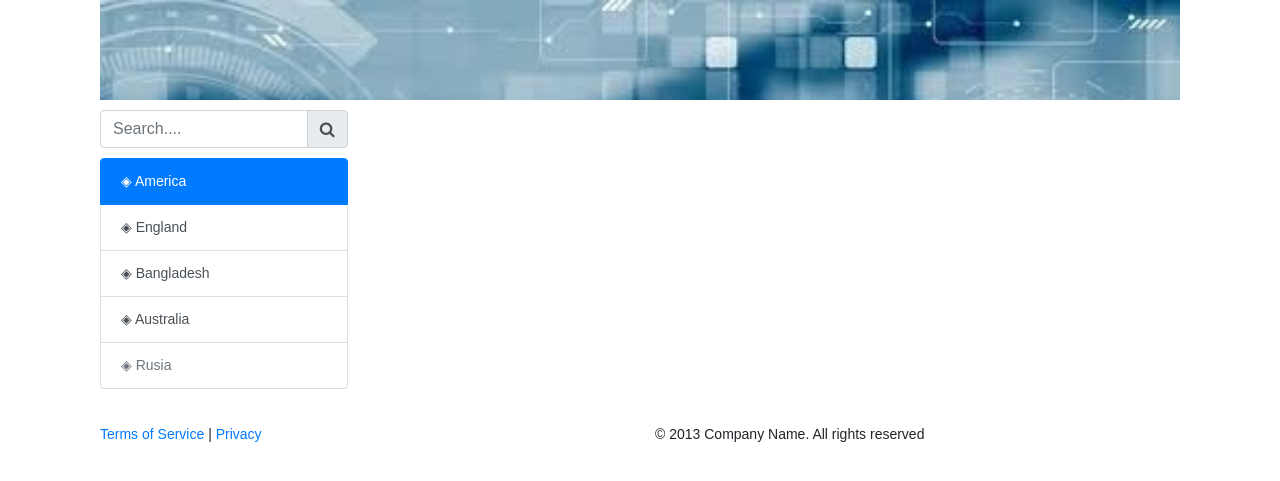
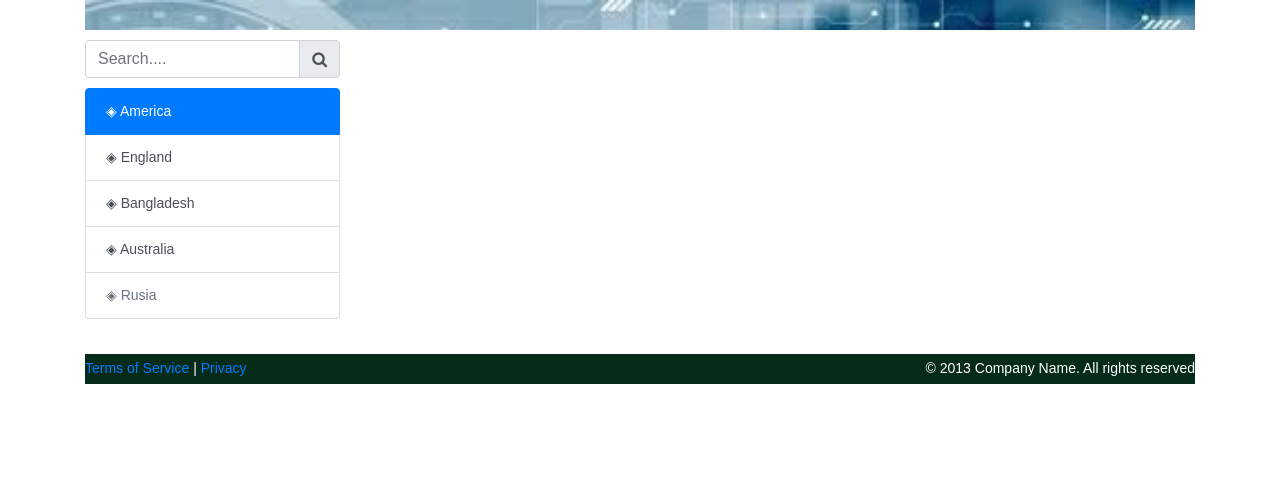
Before and after one commit to shahin-it/ciBlog, a CodeIgniter app: the page made by application/views/template/_site.php in a window 1280 px wide. Shown: the top 481 px of the page. Run offline with CodeIgniter, Linux system fonts and the light colour scheme; data that the repository does not hold is empty; some libraries are stand-ins or nearby versions.

Commit message:
css updated

```diff
--- a/application/controllers/Welcome.php
+++ b/application/controllers/Welcome.php
@@ -22,7 +22,7 @@ class Welcome extends CI_Controller {
     function __construct() {
         parent::__construct();
         $this->load->helper('url');
-        $this->output->set_template('_admin');
+        $this->output->set_template('_site');
     }
 
     public function index() {
--- a/application/views/template/_site.php
+++ b/application/views/template/_site.php
@@ -20,27 +20,25 @@
 
         <?php
         /** -- Copy from here -- */
-  if(!empty($meta))
-    foreach($meta as $name=>$content) {
+        if (!empty($meta))
+            foreach ($meta as $name => $content) {
                 echo "\n\t\t";
                 ?><meta name="<?php echo $name; ?>" content="<?php echo $content; ?>" /><?php
             }
         echo "\n";
 
-    if(!empty($canonical))
-    {
+        if (!empty($canonical)) {
             echo "\n\t\t";
-      ?><link rel="canonical" href="<?php echo $canonical?>" /><?php
-
+            ?><link rel="canonical" href="<?php echo $canonical ?>" /><?php
         }
         echo "\n\t";
 
-    foreach($css as $file) {
+        foreach ($css as $file) {
             echo "\n\t\t";
             ?><link rel="stylesheet" href="<?php echo $file; ?>" type="text/css" /><?php
         } echo "\n\t";
 
-    foreach($js as $file) {
+        foreach ($js as $file) {
             echo "\n\t\t";
             ?><script src="<?php echo $file; ?>"></script><?php
         } echo "\n\t";
@@ -50,11 +48,11 @@
 
     </head>
     <body>
-    <div class="container">
         <header class="banner container">
             <div id="global-info"></div>
         </header>
-      <section id="body" class="row">
+        <section id="body" class="container">
+            <div class="row">
                 <div class="sidebar col-md-3">
                     <form class="bd-search d-flex align-items-center">
                         <div class="input-group">
@@ -81,19 +79,19 @@
                     </nav>
                 </div>
                 <article class="col-md-9 sidebar">
-          <?php echo $output;?>
+                    <?php echo $output; ?>
                 </article>
+            </div>
         </section>
         <footer class="container">
-        <div class="row">
+            <div class="row py-1">
                 <div class="col-sm-6">
                     <a href="#!">Terms of Service</a> | <a href="#!">Privacy</a>
                 </div>
-          <div class="col-sm-6">
-            <p>© 2013 Company Name. All rights reserved</p>
+                <div class="col-sm-6 text-sm-right">
+                    <span>© 2013 Company Name. All rights reserved</span>
                 </div>
             </div>
         </footer>
-    </div>
     </body>
 </html>
--- a/asset/css/site.css
+++ b/asset/css/site.css
@@ -1,9 +1,10 @@
-header {
-	min-height: 100px;
+header.banner {
+    background-image: url(../image/banner.jpeg);
+    background-repeat: no-repeat;
+    background-size: 100%;
+    background-origin: content-box;
 }
-header.banner {
-	background-image: url(../image/banner.jpeg);
-	background-repeat: no-repeat;
-	background-size: 100%;
-	background-origin: content-box;
+footer {
+    background-color: #062b18;
+    background-origin: content-box;
 }
--- a/asset/css/style.css
+++ b/asset/css/style.css
@@ -6,8 +6,20 @@ body {
     background-color: white;
     font-size: 14px;
 }
+header a:hover, footer a:hover {
+    text-decoration: none;
+    color: inherit;
+    cursor:pointer;
+}
+header, footer {
+    min-height: 30px;
+}
+footer {
+    color: #fff;
+    background-clip: content-box;
+}
 section#body {
-	margin: 10px 0;
+    margin: 10px auto;
 }
 .sidebar {
     padding-bottom: 15px;
```
Also changed, not shown: application/views/template/_admin.php (+4 -4 lines), asset/css/admin.css (+4 -9 lines). Lines whose indentation alone changed are shown as unchanged.
